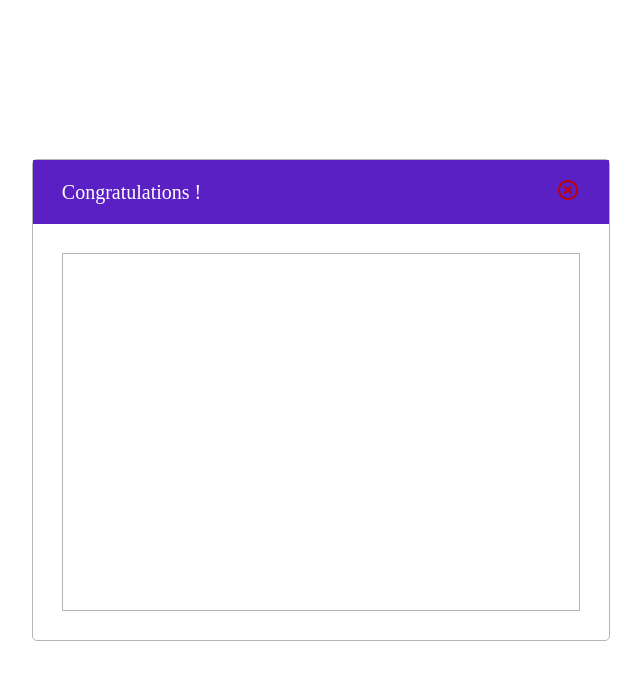
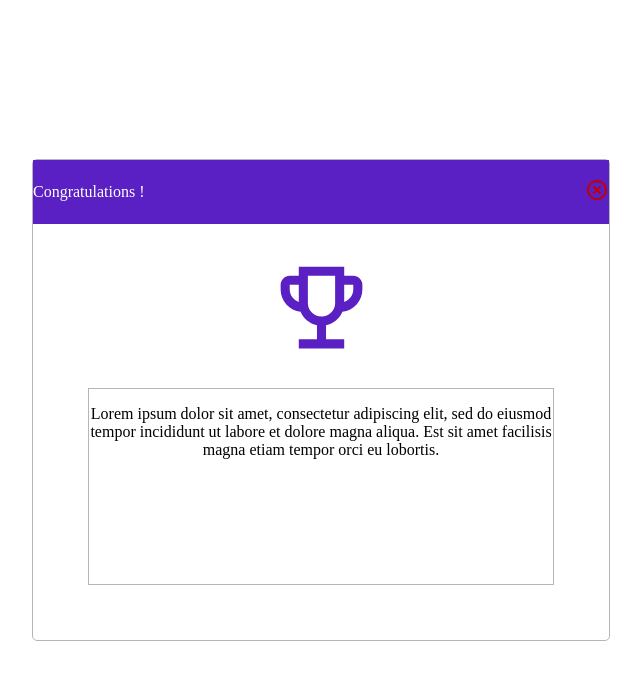
Before and after one commit to Velocified-LMS/Velocified_LMS, a Next.js app in the folder Client_Service/: page /dashboard/Milestone in a window 1280 px wide. Shown: the top 680 px of the page, without its empty margins (319-960 px from the left). Built offline with nearby package versions, Linux system fonts and the light colour scheme.

Commit message:
Task completion pop-up-1

```diff
--- a/Client_Service/src/app/components/home.module.css
+++ b/Client_Service/src/app/components/home.module.css
@@ -3,8 +3,8 @@
   background-image: url('/Image 8-13-23 at 3 2.jpg'); /* Replace with the actual path to your image */
   background-size: cover;
   background-position: center;
-  height: calc(100vh - 100px); /* Adjust the height as needed */
-  margin-top: 100px; /* This margin will push the container below the Navbar's height */
+  height: calc(100vh - 90px); /* Adjust the height as needed */
+  margin-top: 40px; /* This margin will push the container below the Navbar's height */
   display: flex;
   justify-content: center; /* Center horizontally */
   align-items: center; /* Center vertically */
--- /dev/null
+++ b/Client_Service/src/pages/dashboard/Milestone.css
@@ -0,0 +1,61 @@
+.modalContentM {
+    color: #000;
+    font-weight: 100;
+    background: #FFF;
+    border: 1px solid #B5B5B5;
+    display: flex;
+    flex-direction: column;
+    z-index: inherit;
+    display: flex;
+    border-radius: 5px;
+    box-shadow: 0 0 10px rgba(0, 0, 0, 0);
+    text-align: center;
+    height: 60vh;
+    width: 45vw;
+}
+
+.popupMilestone {
+    position: fixed;
+    top: 0;
+    left: 0;
+    width: 100%;
+    height: 100%;
+    background: rgba(255, 255, 255, 0.5);
+    display: flex;
+    justify-content: center;
+    align-items: center;
+    z-index: 1000;
+}
+
+.headerMilestone {
+    background: #5A20C3;
+    display: flex;
+    justify-content: space-between;
+    height: 8vh;
+    flex-shrink: 0;
+    align-items: center;
+    position: relative;
+    color: #FFF;
+}
+
+
+
+
+
+.contentMilestone {
+    display: flex;
+    flex-direction: column;
+    height: 46vh;
+    border: 0px solid #B5B5B5;
+    justify-content: center;
+    align-items: center;
+    margin: 5%;
+}
+
+.scrollableContent {
+    overflow-y: scroll;
+    margin: 5%;
+    height: 100%;
+    border: 1px solid #B5B5B5;
+
+}
--- a/Client_Service/src/pages/dashboard/Milestone.js
+++ b/Client_Service/src/pages/dashboard/Milestone.js
@@ -1,5 +1,5 @@
 import React, { useState } from 'react';
-import "./Modal.css";
+import "./Milestone.css";
 
 const Milestone = ({ isOpen, children }) => {
 
@@ -9,9 +9,9 @@ const Milestone = ({ isOpen, children }) => {
 
   return (
     <div className="modal">
-        <div className="popup">
-            <div className="modalContent">
-            <div className="header">
+        <div className="popupMilestone">
+            <div className="modalContentM">
+            <div className="headerMilestone">
                 <div className="pathTitle left">
                     Congratulations !
                 </div>
@@ -19,8 +19,10 @@ const Milestone = ({ isOpen, children }) => {
                     <img src='/icons/close.svg' style={{height: '30%'}}/>
                 </div>
             </div>
-            <div className="content">
-                <div className="scrollableContent">
+            <div className="contentMilestone">
+              <img src="/emoji_events.svg" />
+            <div className="scrollableContent">
+              <p>Lorem ipsum dolor sit amet, consectetur adipiscing elit, sed do eiusmod tempor incididunt ut labore et dolore magna aliqua. Est sit amet facilisis magna etiam tempor orci eu lobortis.</p>
                     {children}
                 </div>
             </div>
```
Also changed, not shown: Client_Service/public/emoji_events.svg (added).
